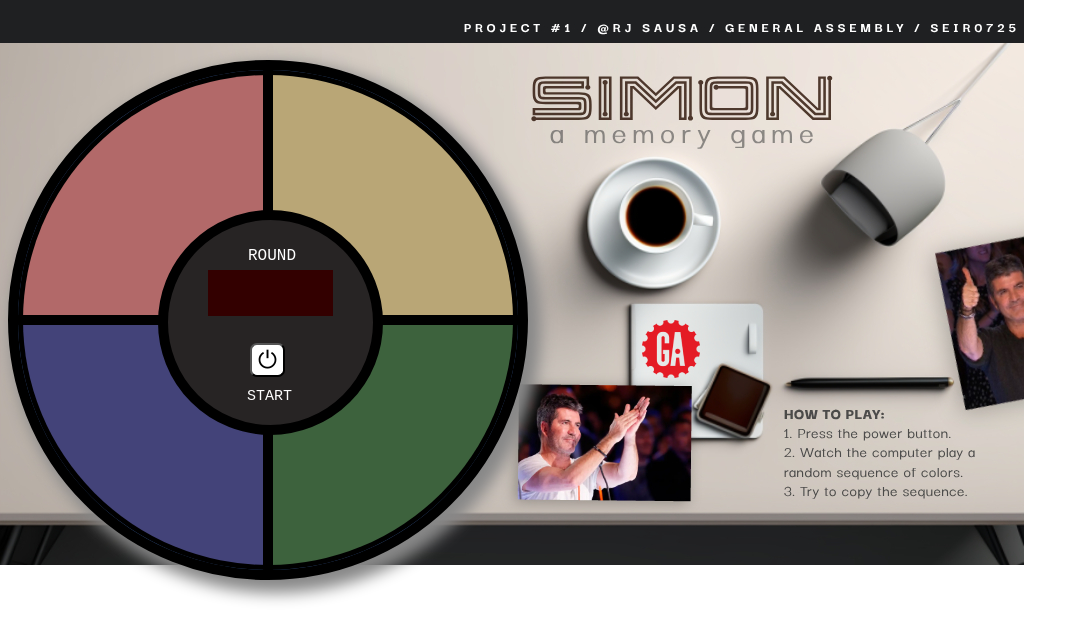
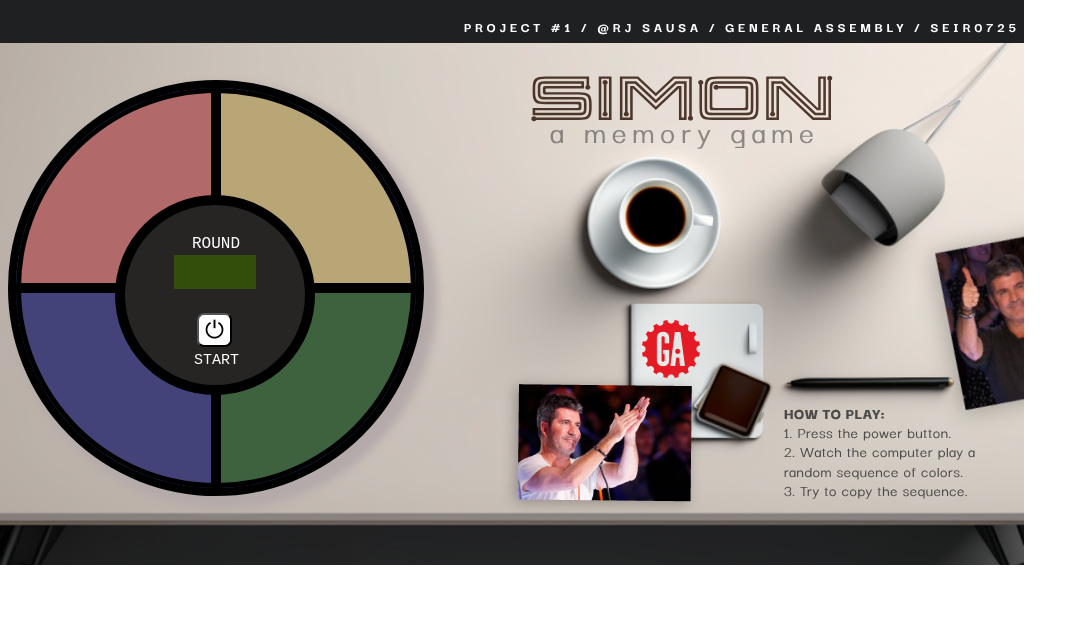
Before and after one commit to rjsausa/proj1-simon, a plain HTML site: page index.html in a window 1280 px wide. Shown: the whole page, without its empty margins (0-1087 px from the left). Drawn offline with Linux system fonts and the light colour scheme.

Commit message:
a few more tweaks to the layout

```diff
--- a/style.css
+++ b/style.css
@@ -6,27 +6,27 @@
 #outline {
     background: #385a94;
     border-radius: 50%;
-    height: 500px;
-    width: 500px;
+    height: 400px;
+    width: 400px;
     position: relative;
     border-style: solid;
-    border-width: 10px;
+    border-width: 8px;
     margin: AuthenticatorAssertionResponse;
-    margin-top: 60px;
-    box-shadow: 8px 8px 15px 5px #888888;
+    margin-top: 80px;
+    box-shadow: 8px 8px 10px 5px #b4aaaa;
 }
 
 #Q1 {
     position: absolute;
-    height: 250px;
-    width: 250px;
-    border-radius: 250px 0 0 0;
-    -moz-border-radius: 250px 0 0 0;
-    -webkit-border-radius: 250px 0 0 0;
+    height: 200px;
+    width: 200px;
+    border-radius: 200px 0 0 0;
+    -moz-border-radius: 200px 0 0 0;
+    -webkit-border-radius: 200px 0 0 0;
     background: #b26969;
     top: 50%;
     left: 50%;
-    margin: -250px 0px 0px -250px;
+    margin: -200px 0px 0px -200px;
     border-style: solid;
     border-width: 5px;
     box-sizing: border-box;
@@ -36,15 +36,15 @@
 
 #Q2 {
     position: absolute;
-    height: 250px;
-    width: 250px;
-    border-radius: 0 250px 0 0;
-    -moz-border-radius: 0 250px 0 0;
-    -webkit-border-radius: 0 250px 0 0;
+    height: 200px;
+    width: 200px;
+    border-radius: 0 200px 0 0;
+    -moz-border-radius: 0 200px 0 0;
+    -webkit-border-radius: 0 200px 0 0;
     background: #b9a676;
     top: 50%;
     left: 50%;
-    margin: -250px 0px 0px 0px;
+    margin: -200px 0px 0px 0px;
     border-style: solid;
     border-width: 5px;
     box-sizing: border-box;
@@ -54,15 +54,15 @@
 
 #Q3 {
     position: absolute;
-    height: 250px;
-    width: 250px;
-    border-radius: 0 0 0 250px;
-    -moz-border-radius: 0 0 0 250px;
-    -webkit-border-radius: 0 0 0 250px;
+    height: 200px;
+    width: 200px;
+    border-radius: 0 0 0 200px;
+    -moz-border-radius: 0 0 0 200px;
+    -webkit-border-radius: 0 0 0 200px;
     background: #434379;
     top: 50%;
     left: 50%;
-    margin: 0px -250px 0px -250px;
+    margin: 0px -200px 0px -200px;
     border-style: solid;
     border-width: 5px;
     box-sizing: border-box;
@@ -73,15 +73,15 @@
 
 #Q4 {
     position: absolute;
-    height: 250px;
-    width: 250px;
-    border-radius: 0 0 250px 0;
-    -moz-border-radius: 0 0 250px 0;
-    -webkit-border-radius: 0 0 250px 0;
+    height: 200px;
+    width: 200px;
+    border-radius: 0 0 200px 0;
+    -moz-border-radius: 0 0 200px 0;
+    -webkit-border-radius: 0 0 200px 0;
     background: #3d623d;
     top: 50%;
     left: 50%;
-    margin: 0px 0px -250px 0px;
+    margin: 0px 0px -200px 0px;
     border-style: solid;
     border-width: 5px;
     box-sizing: border-box;
@@ -93,12 +93,12 @@
     position: absolute;
     background: rgb(39, 36, 36);
     border-radius: 50%;
-    height: 225px;
-    width: 225px;
+    height: 200px;
+    width: 200px;
     border-style: solid;
     border-width: 10px;
-    top: 53%;
-    left: 53%;
+    top: 58%;
+    left: 56%;
     margin: -125px 0px 0px -125px;
     box-sizing: border-box;
     -moz-box-sizing: border-box;
@@ -123,35 +123,33 @@
     font-family: 'Courier New', Courier, monospace;
     font-size: 15px;
     color: white;
-    margin-left: 79px;
-    margin-top: 168px;
+    margin-left: 69px;
+    margin-top: 147px;
 }
 
 .text2 {
     position: absolute;
     font-family: 'Courier New', Courier, monospace;
     color: white;
-    margin-left: 80px;
-    margin-top: 27px;
+    margin-left: 67px;
+    margin-top: 30px;
 }
 
 #turn {
     position: absolute;
-    background: #330000;
-    color: red;
+    background: rgb(51, 78, 10);
+    color: rgb(13, 255, 0);
     font-family: 'Courier New', Courier, monospace;
     font-size: 20px;
-    height: 26px;
-    width: 105px;
-    margin-left: 40px;
+    height: 16px;
+    width: 64px;
+    margin-left: 49px;
     margin-top: 50px;
     text-align: center;
     vertical-align: middle;
-    line-height: 30px;
-    padding: 10px;
-
+    line-height: 19px;
+    padding: 9px;
 }
-
 
 #gameOver {
     position: absolute;
```
